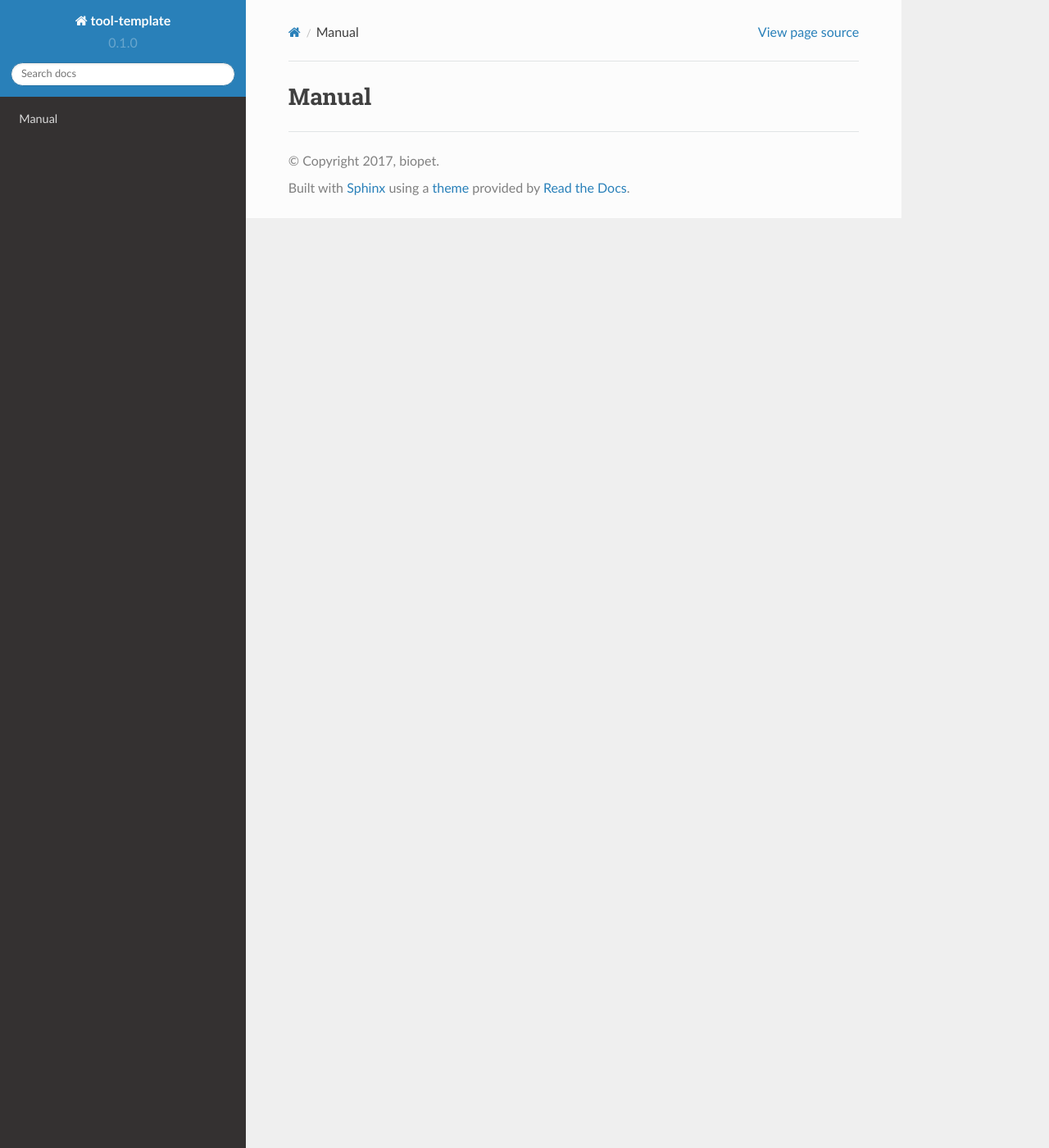
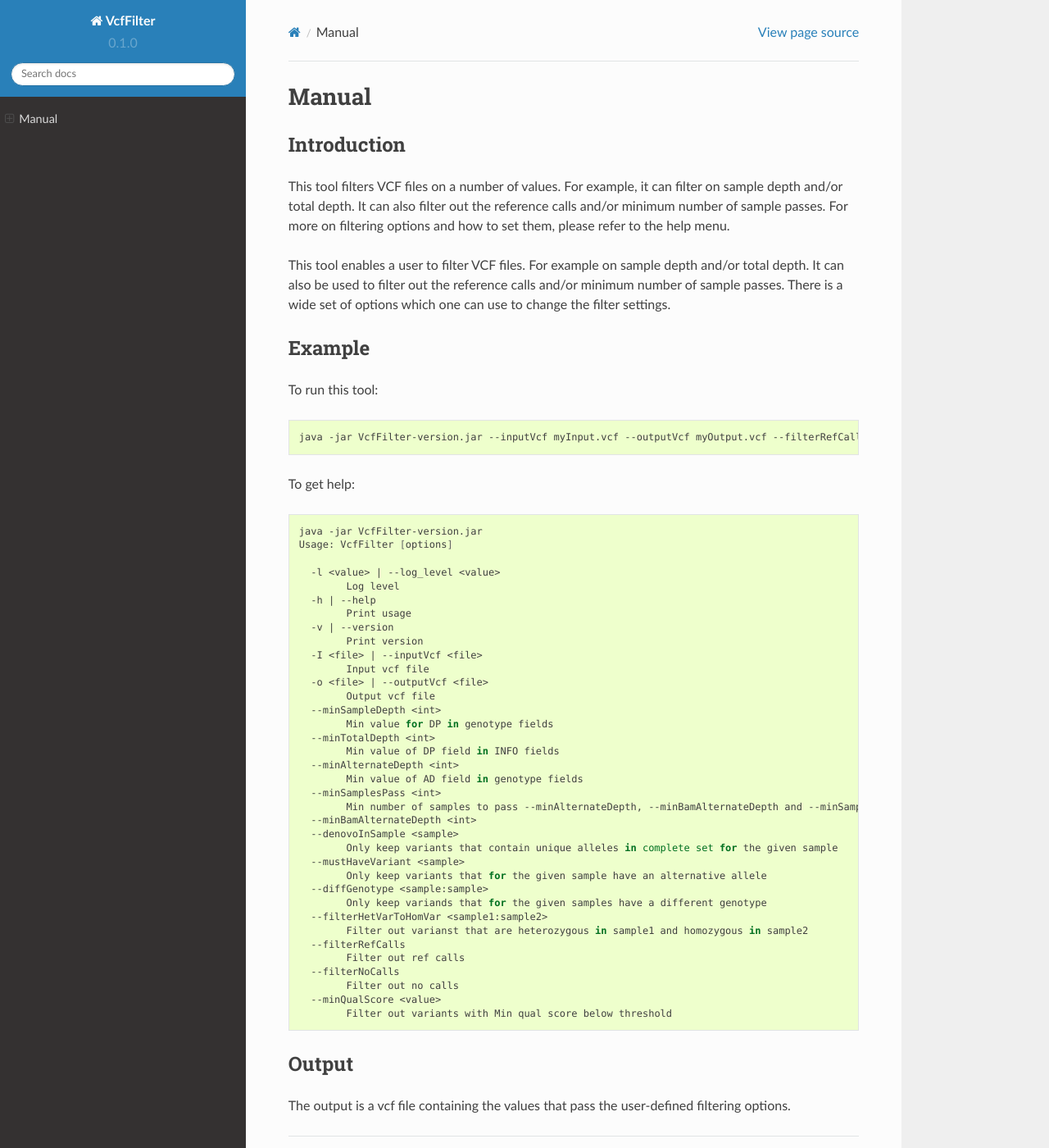
Before and after one commit to biopet/vcffilter, a Sphinx documentation site: the page built from docs/MANUAL.md, in a window 1280 px wide and 1400 px high. Shown: the whole window at 82% size. Built offline with Sphinx 7.4.7 and the Read the Docs theme 2.0.0, drawn with Linux system fonts in a browser that asks for light colours.

Commit message:
documentation

````diff
--- a/docs/MANUAL.md
+++ b/docs/MANUAL.md
@@ -1,3 +1,59 @@
 # Manual
 
-<Elaborate usage description>
+## Introduction
+This tool filters VCF files on a number of values. For example, it can filter on sample depth and/or total depth. It
+can also filter out the reference calls and/or minimum number of sample passes. For more on filtering options and how
+to set them, please refer to the help menu.
+
+This tool enables a user to filter VCF files. For example on sample depth and/or total depth. It can also be used to
+filter out the reference calls and/or minimum number of sample passes. There is a wide set of options which one can
+use to change the filter settings.
+
+## Example
+To run this tool:
+```bash
+java -jar VcfFilter-version.jar --inputVcf myInput.vcf --outputVcf myOutput.vcf --filterRefCalls --minSampleDepth
+```
+
+To get help:
+```bash
+java -jar VcfFilter-version.jar
+Usage: VcfFilter [options]
+
+  -l <value> | --log_level <value>
+        Log level
+  -h | --help
+        Print usage
+  -v | --version
+        Print version
+  -I <file> | --inputVcf <file>
+        Input vcf file
+  -o <file> | --outputVcf <file>
+        Output vcf file
+  --minSampleDepth <int>
+        Min value for DP in genotype fields
+  --minTotalDepth <int>
+        Min value of DP field in INFO fields
+  --minAlternateDepth <int>
+        Min value of AD field in genotype fields
+  --minSamplesPass <int>
+        Min number of samples to pass --minAlternateDepth, --minBamAlternateDepth and --minSampleDepth
+  --minBamAlternateDepth <int>
+  --denovoInSample <sample>
+        Only keep variants that contain unique alleles in complete set for the given sample
+  --mustHaveVariant <sample>
+        Only keep variants that for the given sample have an alternative allele
+  --diffGenotype <sample:sample>
+        Only keep variands that for the given samples have a different genotype
+  --filterHetVarToHomVar <sample1:sample2>
+        Filter out varianst that are heterozygous in sample1 and homozygous in sample2
+  --filterRefCalls
+        Filter out ref calls
+  --filterNoCalls
+        Filter out no calls
+  --minQualScore <value>
+        Filter out variants with Min qual score below threshold
+```
+
+## Output
+The output is a vcf file containing the values that pass the user-defined filtering options.
--- a/docs/conf.py
+++ b/docs/conf.py
@@ -49,7 +49,7 @@ source_suffix = ['.rst', '.md']
 master_doc = 'index'
 
 # General information about the project.
-project = u'tool-template'
+project = u'VcfFilter'
 copyright = u'2017, biopet'
 author = u'biopet'
 
@@ -118,7 +118,7 @@ html_sidebars = {
 # -- Options for HTMLHelp output ------------------------------------------
 
 # Output file base name for HTML help builder.
-htmlhelp_basename = 'tool-templatedoc'
+htmlhelp_basename = 'VcfFilterdoc'
 
 
 # -- Options for LaTeX output ---------------------------------------------
@@ -145,7 +145,7 @@ latex_elements = {
 # (source start file, target name, title,
 #  author, documentclass [howto, manual, or own class]).
 latex_documents = [
-    (master_doc, 'tool-template.tex', u'tool-template Documentation',
+    (master_doc, 'VcfFilter.tex', u'VcfFilter Documentation',
      u'biopet', 'manual'),
 ]
 
@@ -155,7 +155,7 @@ latex_documents = [
 # One entry per manual page. List of tuples
 # (source start file, name, description, authors, manual section).
 man_pages = [
-    (master_doc, 'tool-template', u'tool-template Documentation',
+    (master_doc, 'VcfFilter', u'VcfFilter Documentation',
      [author], 1)
 ]
 
@@ -166,7 +166,7 @@ man_pages = [
 # (source start file, target name, title, author,
 #  dir menu entry, description, category)
 texinfo_documents = [
-    (master_doc, 'tool-template', u'tool-template Documentation',
-     author, 'tool-template', 'One line description of project.',
+    (master_doc, 'VcfFilter', u'VcfFilter Documentation',
+     author, 'VcfFilter', 'Filter vcf files.',
      'Miscellaneous'),
 ]
--- a/docs/index.rst
+++ b/docs/index.rst
@@ -1,9 +1,9 @@
-.. tool-template documentation master file, created by
+.. VcfFilter documentation master file, created by
    sphinx-quickstart on Thu Oct 12 09:56:27 2017.
    You can adapt this file completely to your liking, but it should at least
    contain the root `toctree` directive.
 
-Welcome to tool-template's documentation!
+Welcome to VcfFilter's documentation!
 =========================================
 
 .. mdinclude:: ../README.md
````
Also changed, not shown: README.md (+9 -10 lines), docs/INSTALLATION.md (+2 -2 lines), 1 other file.
